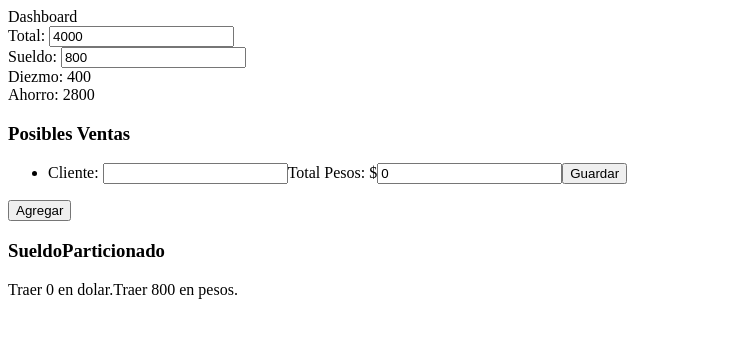
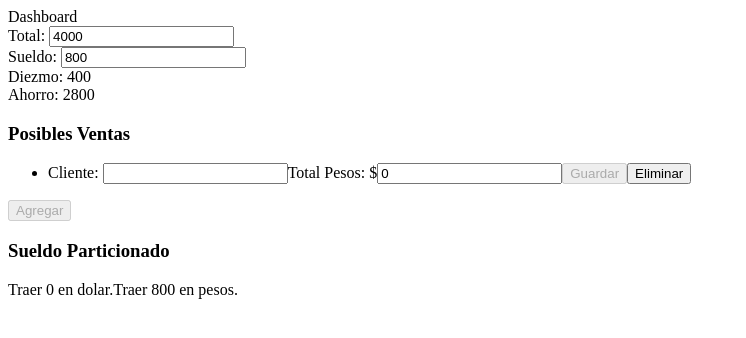
Before and after one commit to FerCamposDev/jaky-journal, a Next.js app: page / in a window 1280 px wide. Both pictures are taken after a click on the button "Agregar". Shown: the top 338 px of the page, without its empty margins (0-746 px from the left). Built offline with nearby package versions, Linux system fonts and the light colour scheme.

Commit message:
simulacion de ventas funcionando

```diff
--- a/src/components/Dashboard/SueldoParticionado.tsx
+++ b/src/components/Dashboard/SueldoParticionado.tsx
@@ -26,7 +26,7 @@ const SueldoParticionado: FC<Props> = (props) => {
 
   return (
     <div>
-      <h3>SueldoParticionado</h3>
+      <h3>Sueldo Particionado</h3>
       <span>{`Traer ${sueldoDividido.dolar} en dolar.`}</span>
       <span>{`Traer ${sueldoDividido.pesos} en pesos.`}</span>
     </div>
--- a/src/components/Dashboard/Ventas.tsx
+++ b/src/components/Dashboard/Ventas.tsx
@@ -89,8 +89,15 @@ const Ventas: FC<Props> = (props) => {
       <button
         type="button"
         onClick={guardarEdicion}
+        disabled={!ventaEnEdicion?.nombre && !ventaEnEdicion?.totalPesos}
       >
         Guardar
+      </button>
+      <button
+        type="button"
+        onClick={() => eliminarVenta(ventaEnEdicion!.id)}
+      >
+        Eliminar
       </button>
     </div>
   );
@@ -109,7 +116,7 @@ const Ventas: FC<Props> = (props) => {
           </li>
         ))}
       </ul>
-      <button type="button" onClick={agregarVenta}>Agregar</button>
+      <button type="button" onClick={agregarVenta} disabled={ventaEnEdicion !== undefined}>Agregar</button>
     </div>
   );
 };
```
